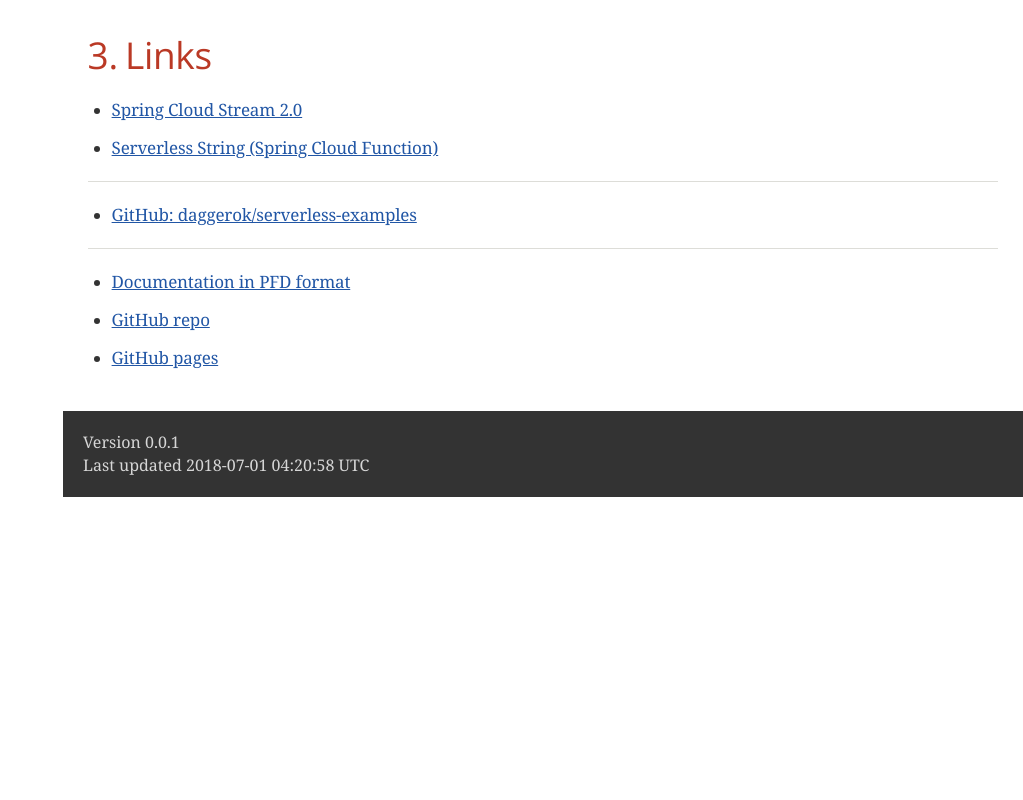
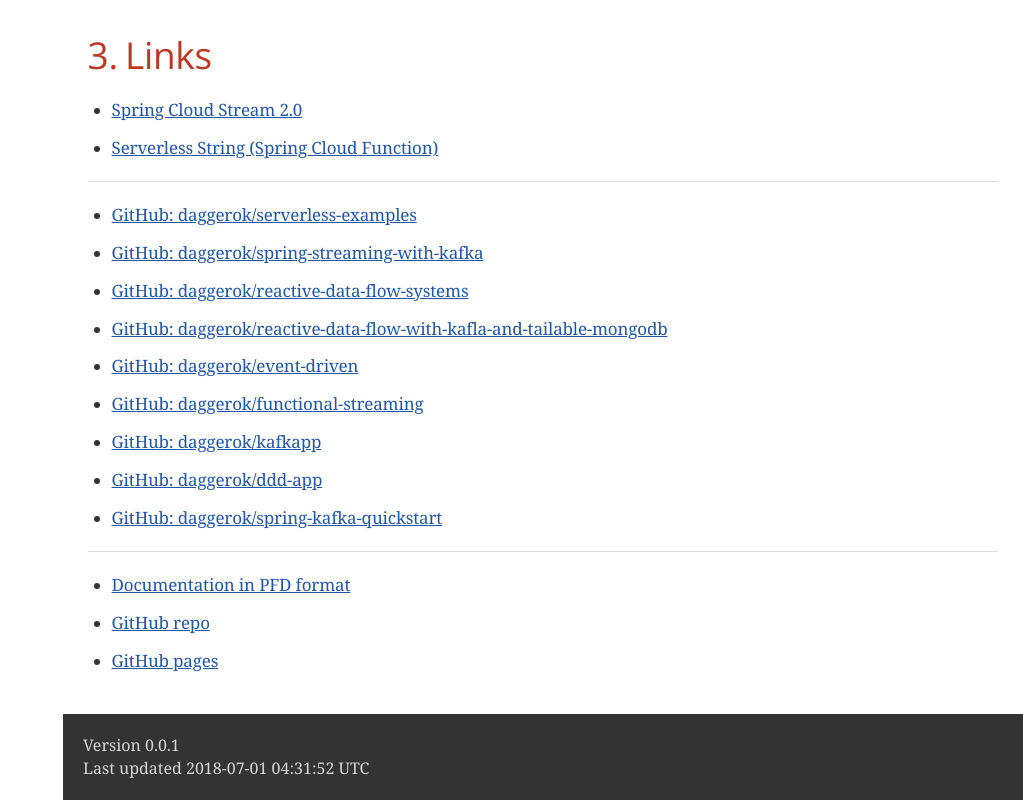
Before and after one commit to daggerok/spring-cloud-stream-examples, a plain HTML site: page 404.html in a window 1280 px wide. Shown: the part 828-1628 px from the top of the page, without its empty margins (257-1280 px from the left). Before the commit the page ends 1325 px from the top, so only its background shows below. Drawn offline with nearby package versions, Linux system fonts and the light colour scheme; a web font is replaced by a local one.

Commit message:
Deploy daggerok/spring-cloud-stream-examples to github.com/daggerok/spring-cloud-stream-examples.git:gh-pages

```diff
--- a/404.html
+++ b/404.html
@@ -547,7 +547,7 @@ table.CodeRay td.code>pre{padding:0}
 <span id="author" class="author">Maksim Kostromin</span><br>
 <span id="email" class="email"><a href="mailto:daggerok@gmail.com">daggerok@gmail.com</a></span><br>
 <span id="revnumber">version 0.0.1,</span>
-<span id="revdate">2018-07-01 04:20:58 UTC</span>
+<span id="revdate">2018-07-01 04:31:52 UTC</span>
 </div>
 <div id="toc" class="toc2">
 <div id="toctitle">Table of Contents</div>
@@ -605,6 +605,30 @@ table.CodeRay td.code>pre{padding:0}
 <li>
 <p><a href="https://github.com/daggerok/serverless-examples">GitHub: daggerok/serverless-examples</a></p>
 </li>
+<li>
+<p><a href="https://github.com/daggerok/spring-streaming-with-kafka">GitHub: daggerok/spring-streaming-with-kafka</a></p>
+</li>
+<li>
+<p><a href="https://github.com/daggerok/reactive-data-flow-systems">GitHub: daggerok/reactive-data-flow-systems</a></p>
+</li>
+<li>
+<p><a href="https://github.com/daggerok/reactive-data-flow-with-kafla-and-tailable-mongodb">GitHub: daggerok/reactive-data-flow-with-kafla-and-tailable-mongodb</a></p>
+</li>
+<li>
+<p><a href="https://github.com/daggerok/event-driven">GitHub: daggerok/event-driven</a></p>
+</li>
+<li>
+<p><a href="https://github.com/daggerok/functional-streaming">GitHub: daggerok/functional-streaming</a></p>
+</li>
+<li>
+<p><a href="https://github.com/daggerok/kafkapp">GitHub: daggerok/kafkapp</a></p>
+</li>
+<li>
+<p><a href="https://github.com/daggerok/ddd-app">GitHub: daggerok/ddd-app</a></p>
+</li>
+<li>
+<p><a href="https://github.com/daggerok/spring-kafka-quickstart">GitHub: daggerok/spring-kafka-quickstart</a></p>
+</li>
 </ul>
 </div>
 <hr>
@@ -627,7 +651,7 @@ table.CodeRay td.code>pre{padding:0}
 <div id="footer">
 <div id="footer-text">
 Version 0.0.1<br>
-Last updated 2018-07-01 04:20:58 UTC
+Last updated 2018-07-01 04:31:52 UTC
 </div>
 </div>
 </body>
```
Also changed, not shown: index.html (+26 -2 lines), 1 other file.
